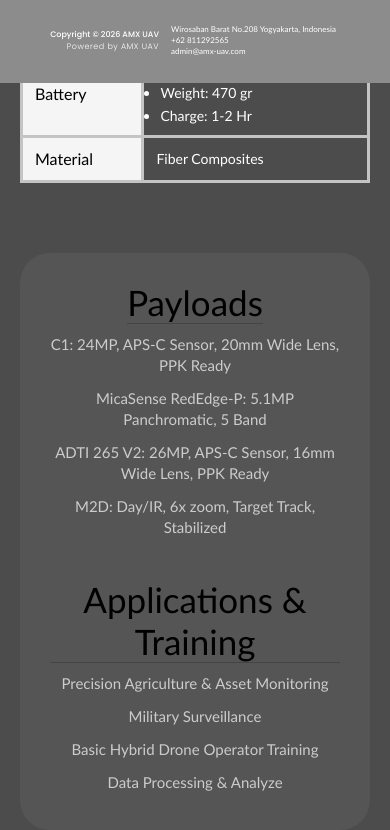
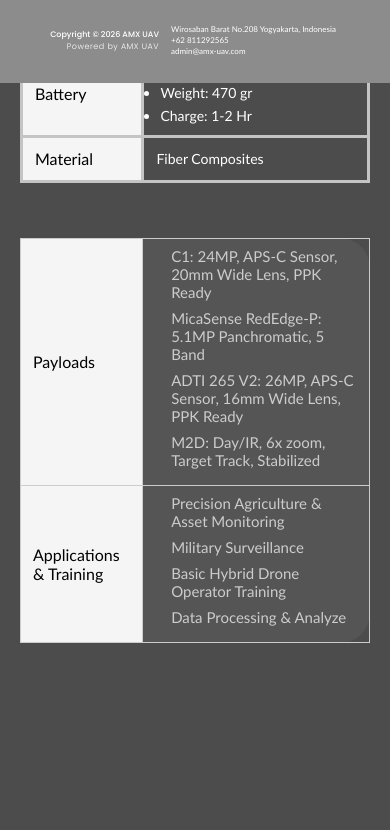
Before and after one commit to nasgmr/website-amx-next, a Next.js app: page /products/mapping/vertic-air in a window 390 px wide. Shown: the part 761-1591 px from the top of the page. Built offline with nearby package versions, Linux system fonts and the light colour scheme; a web font is replaced by a local one.

Commit message:
fix: products detail additional info

```diff
--- a/src/css/style.css
+++ b/src/css/style.css
@@ -2443,38 +2443,35 @@ html, body, .homepage-body {
   }
 
   .additional-info {
-    display: flex !important;
-    flex-direction: column !important;
-    gap: 15px;
-    margin-top: 50px !important;
+    display: table !important;
+    width: 100% !important;
+    border-collapse: collapse !important;
   }
 
   .info-box {
-    text-align: center !important;
-    width: 100% !important;
-    box-sizing: border-box !important;
-    padding: 5px 10px !important;
-  }
-
-  .info-box h3 {
-    text-align: center !important;
-    font-size: 25px !important;
-    margin-top: 0 !important;
-    margin-bottom: 15px !important;
+    display: table-row !important;
+  }
+
+  .info-box h4 {
+    display: table-cell !important;
+    border: 1px solid #ccc !important;
+    padding: 8px 12px !important;
+    background-color: #f5f5f5 !important;
+    width: 35% !important;
+    vertical-align: middle !important;
+    font-size: 16px !important;
+    margin: 0 !important;
+    color: #000 !important;
   }
 
   .info-box ul {
-    list-style-type: none !important;
-    padding: 0 !important;
+    display: table-cell !important;
+    border: 1px solid #ccc !important;
+    padding: 8px 12px !important;
+    padding-left: 28px !important;
+    vertical-align: middle !important;
+    font-size: 14px !important;
     margin: 0 !important;
-    text-align: center !important;
-  }
-
-  .info-box li {
-    text-align: center !important;
-    font-size: 15px !important;
-    margin-bottom: 12px !important;
-    line-height: 1.4 !important;
   }
 
   /* SERVICES PAGE */
```
